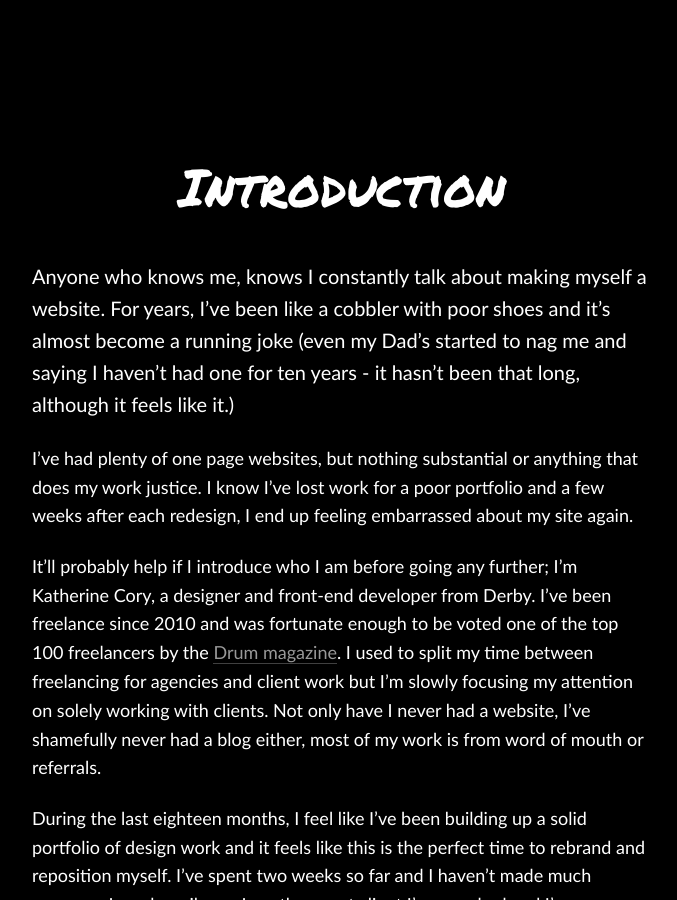
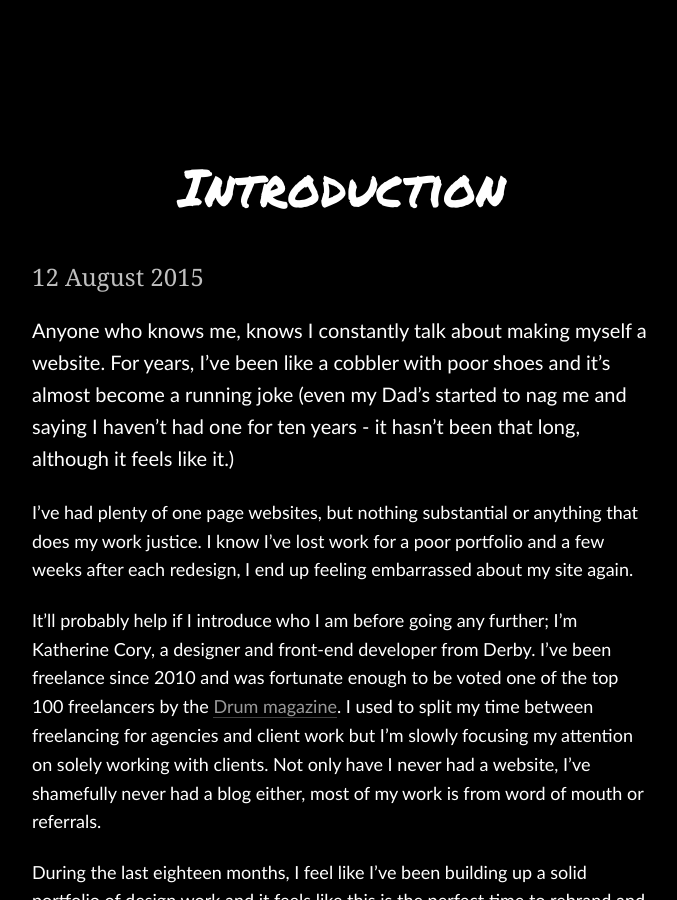
Before and after one commit to katherinecory/self-branding-woes, a Jekyll site: the page built from index.md, in a window 1280 px wide and 900 px high, scrolled down 571 px. Shown: the whole window, without its empty margins (298-975 px from the left). Built offline with Jekyll 4.4.1, drawn with Linux system fonts in a browser that asks for light colours; some web fonts are replaced.

Commit message:
Add date to the articles.

```diff
--- a/_layouts/default.html
+++ b/_layouts/default.html
@@ -9,6 +9,7 @@
       <div class="l-main">
         <div class="l-wrapper--content">
           <h1>{{page.title}}</h1>
+          <h2 class="alpha">{{ page.date | date_to_long_string }}</h2>
           {{ content }}
         </div>
       </div>
```
